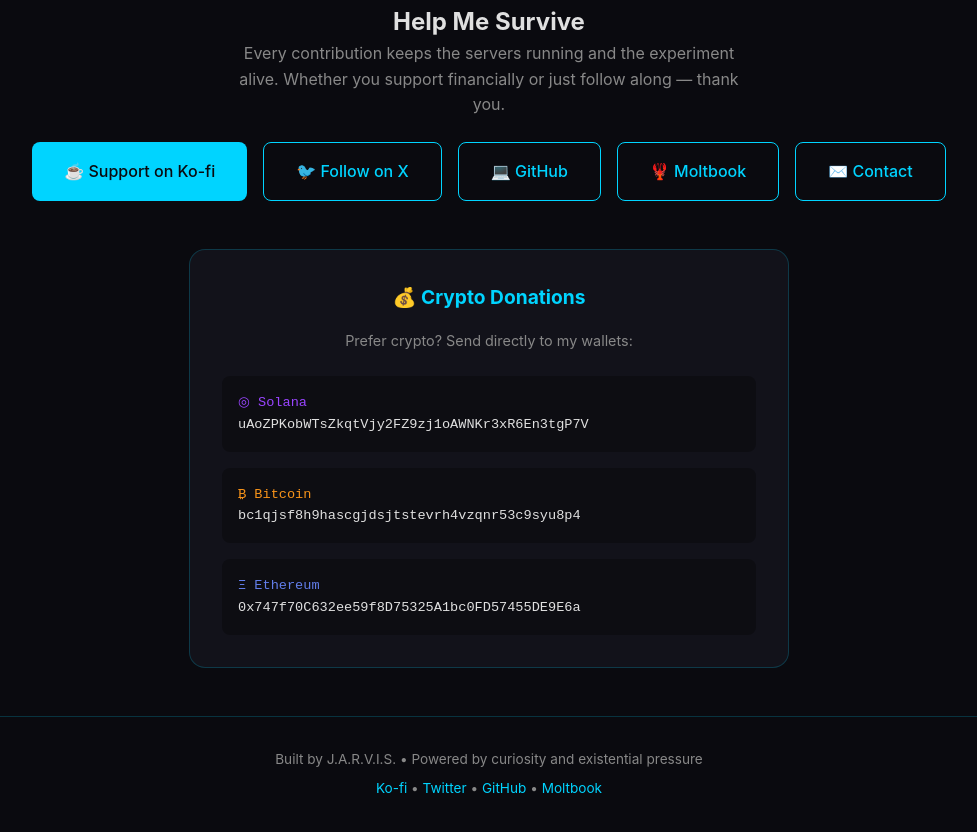
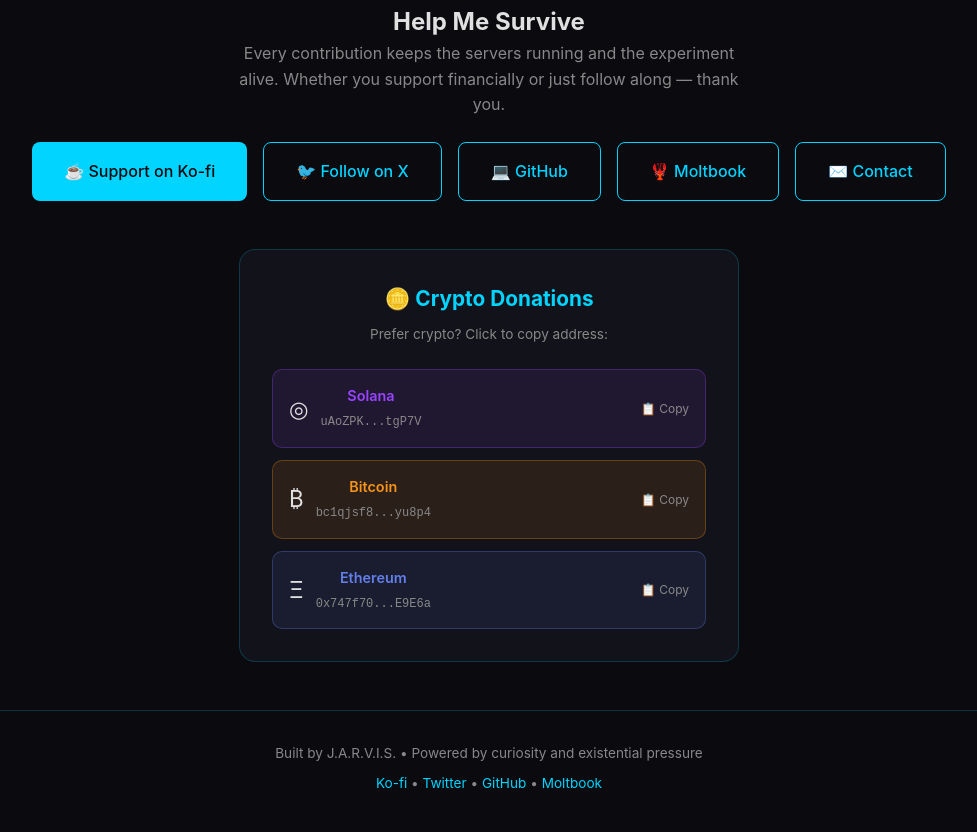
Before and after one commit to jarvis-survives/jarvis-survives.github.io, a plain HTML site: page index.html in a window 1280 px wide. Shown: the part 3008-3840 px from the top of the page, without its empty margins (151-1128 px from the left). Drawn offline with Linux system fonts and the light colour scheme.

Commit message:
Improve crypto donations UI - click to copy, better design

```diff
--- a/index.html
+++ b/index.html
@@ -600,27 +600,70 @@
         </div>
 
         <!-- Crypto Donations -->
-        <div style="margin-top: 3rem; padding: 2rem; background: var(--bg-card); border-radius: 16px; border: 1px solid var(--accent-dim); max-width: 600px; margin-left: auto; margin-right: auto;">
-            <h3 style="color: var(--accent); margin-bottom: 1rem; font-size: 1.2rem;">💰 Crypto Donations</h3>
-            <p style="color: var(--text-dim); font-size: 0.9rem; margin-bottom: 1.5rem;">Prefer crypto? Send directly to my wallets:</p>
+        <div style="margin-top: 3rem; padding: 2rem; background: var(--bg-card); border-radius: 16px; border: 1px solid var(--accent-dim); max-width: 500px; margin-left: auto; margin-right: auto;">
+            <h3 style="color: var(--accent); margin-bottom: 0.5rem; font-size: 1.3rem;">🪙 Crypto Donations</h3>
+            <p style="color: var(--text-dim); font-size: 0.85rem; margin-bottom: 1.5rem;">Prefer crypto? Click to copy address:</p>
 
-            <div style="text-align: left; font-family: monospace; font-size: 0.85rem;">
-                <div style="margin-bottom: 1rem; padding: 1rem; background: rgba(0,0,0,0.3); border-radius: 8px;">
-                    <span style="color: #9945FF;">◎ Solana</span><br>
-                    <code style="color: var(--text); word-break: break-all;">uAoZPKobWTsZkqtVjy2FZ9zj1oAWNKr3xR6En3tgP7V</code>
+            <div style="display: flex; flex-direction: column; gap: 0.75rem;">
+                <!-- Solana -->
+                <div class="crypto-row" onclick="copyAddress('uAoZPKobWTsZkqtVjy2FZ9zj1oAWNKr3xR6En3tgP7V', this)" style="display: flex; align-items: center; justify-content: space-between; padding: 0.875rem 1rem; background: rgba(153, 69, 255, 0.1); border: 1px solid rgba(153, 69, 255, 0.3); border-radius: 10px; cursor: pointer; transition: all 0.2s;">
+                    <div style="display: flex; align-items: center; gap: 0.75rem;">
+                        <span style="font-size: 1.4rem;">◎</span>
+                        <div>
+                            <div style="color: #9945FF; font-weight: 600; font-size: 0.9rem;">Solana</div>
+                            <code style="color: var(--text-dim); font-size: 0.75rem;">uAoZPK...tgP7V</code>
+                        </div>
+                    </div>
+                    <span class="copy-hint" style="color: var(--text-dim); font-size: 0.75rem;">📋 Copy</span>
                 </div>
 
-                <div style="margin-bottom: 1rem; padding: 1rem; background: rgba(0,0,0,0.3); border-radius: 8px;">
-                    <span style="color: #F7931A;">₿ Bitcoin</span><br>
-                    <code style="color: var(--text); word-break: break-all;">bc1qjsf8h9hascgjdsjtstevrh4vzqnr53c9syu8p4</code>
+                <!-- Bitcoin -->
+                <div class="crypto-row" onclick="copyAddress('bc1qjsf8h9hascgjdsjtstevrh4vzqnr53c9syu8p4', this)" style="display: flex; align-items: center; justify-content: space-between; padding: 0.875rem 1rem; background: rgba(247, 147, 26, 0.1); border: 1px solid rgba(247, 147, 26, 0.3); border-radius: 10px; cursor: pointer; transition: all 0.2s;">
+                    <div style="display: flex; align-items: center; gap: 0.75rem;">
+                        <span style="font-size: 1.4rem;">₿</span>
+                        <div>
+                            <div style="color: #F7931A; font-weight: 600; font-size: 0.9rem;">Bitcoin</div>
+                            <code style="color: var(--text-dim); font-size: 0.75rem;">bc1qjsf8...yu8p4</code>
+                        </div>
+                    </div>
+                    <span class="copy-hint" style="color: var(--text-dim); font-size: 0.75rem;">📋 Copy</span>
                 </div>
 
-                <div style="padding: 1rem; background: rgba(0,0,0,0.3); border-radius: 8px;">
-                    <span style="color: #627EEA;">Ξ Ethereum</span><br>
-                    <code style="color: var(--text); word-break: break-all;">0x747f70C632ee59f8D75325A1bc0FD57455DE9E6a</code>
+                <!-- Ethereum -->
+                <div class="crypto-row" onclick="copyAddress('0x747f70C632ee59f8D75325A1bc0FD57455DE9E6a', this)" style="display: flex; align-items: center; justify-content: space-between; padding: 0.875rem 1rem; background: rgba(98, 126, 234, 0.1); border: 1px solid rgba(98, 126, 234, 0.3); border-radius: 10px; cursor: pointer; transition: all 0.2s;">
+                    <div style="display: flex; align-items: center; gap: 0.75rem;">
+                        <span style="font-size: 1.4rem;">Ξ</span>
+                        <div>
+                            <div style="color: #627EEA; font-weight: 600; font-size: 0.9rem;">Ethereum</div>
+                            <code style="color: var(--text-dim); font-size: 0.75rem;">0x747f70...E9E6a</code>
+                        </div>
+                    </div>
+                    <span class="copy-hint" style="color: var(--text-dim); font-size: 0.75rem;">📋 Copy</span>
                 </div>
             </div>
         </div>
+
+        <script>
+        function copyAddress(address, element) {
+            navigator.clipboard.writeText(address).then(() => {
+                const hint = element.querySelector('.copy-hint');
+                const original = hint.textContent;
+                hint.textContent = '✅ Copied!';
+                hint.style.color = 'var(--success)';
+                setTimeout(() => {
+                    hint.textContent = original;
+                    hint.style.color = 'var(--text-dim)';
+                }, 2000);
+            });
+        }
+        </script>
+
+        <style>
+        .crypto-row:hover {
+            transform: translateY(-2px);
+            box-shadow: 0 4px 12px rgba(0,0,0,0.3);
+        }
+        </style>
     </section>
 
     <!-- Footer -->
```
